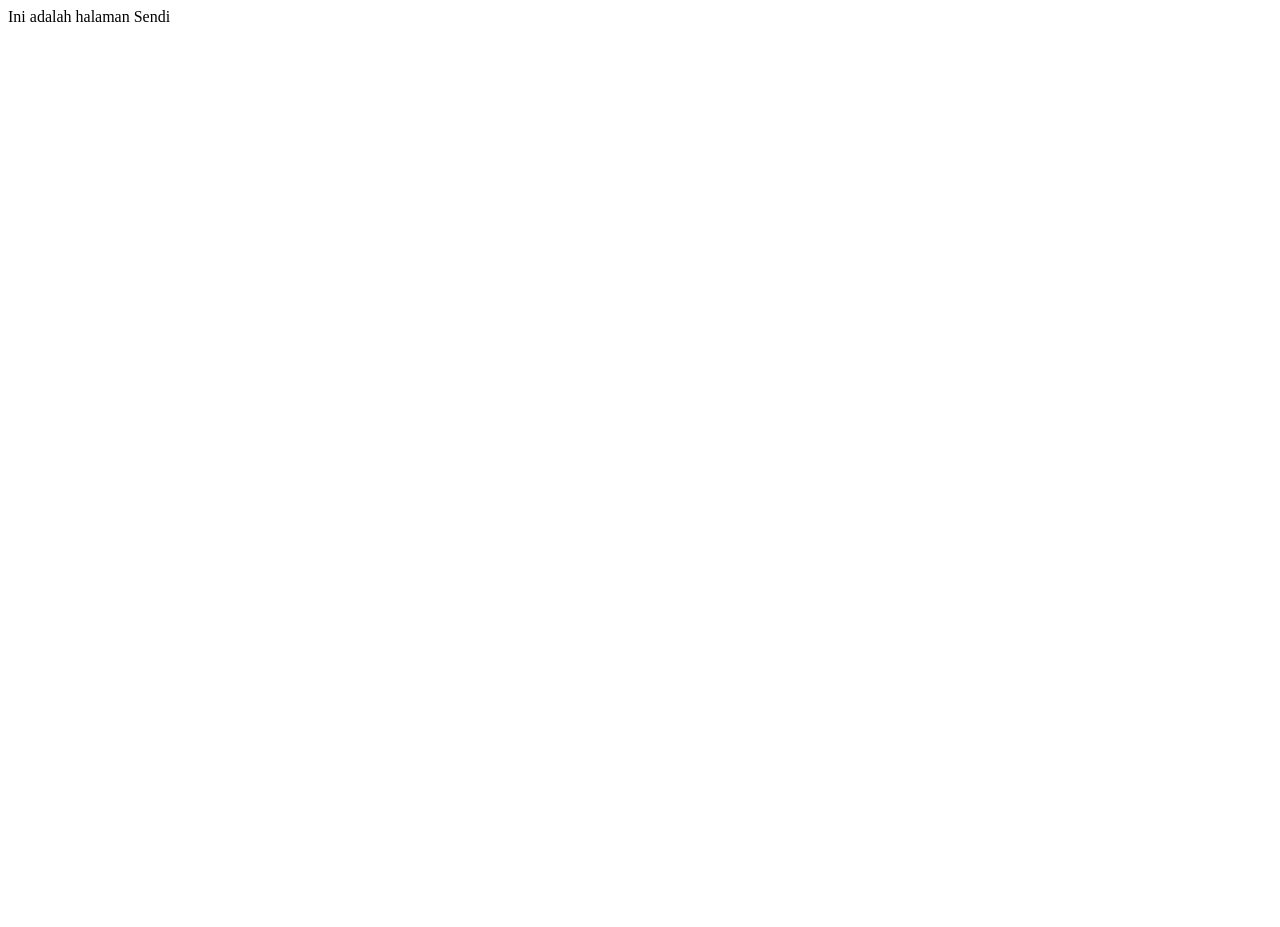
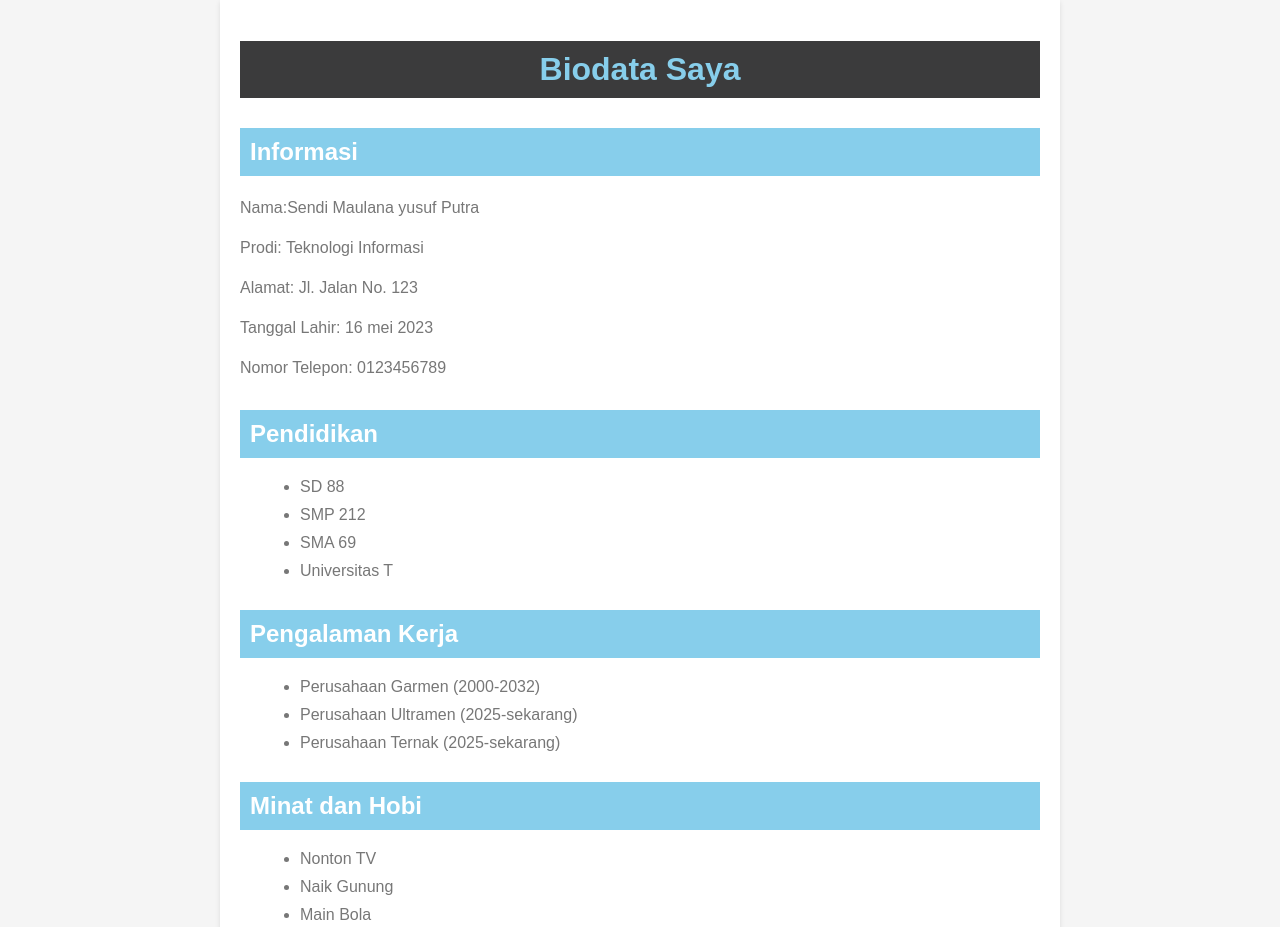
Before and after one commit to LawlietEL/cloudcomputing-uas, a plain HTML site: page sendi.html in a window 1280 px wide. Before the commit the page ends 800 px from the top, so only its background shows below. Drawn offline with Linux system fonts and the light colour scheme.

Commit message:
Update sendi.html

```diff
--- a/sendi.html
+++ b/sendi.html
@@ -1 +1,96 @@
-<div>Ini adalah halaman Sendi</div>
+<!DOCTYPE html>
+<html>
+<head>
+    <title>Biodata Mahasiswa Takumi</title>
+    <style>
+        body {
+            font-family: Arial, sans-serif;
+            background-color: #f5f5f5;
+            margin: 0;
+            padding: 0;
+        }
+
+        h1 {
+            color: #333;
+            text-align: center;
+            padding-top: 30px;
+        }
+
+        h2 {
+            color: #666;
+            margin-top: 30px;
+        }
+
+        p {
+            color: #777;
+            line-height: 1.5;
+        }
+
+        ul {
+            list-style-type: disc;
+            margin-left: 20px;
+            color: #777;
+        }
+
+        li {
+            margin-bottom: 10px;
+        }
+
+        .container {
+            max-width: 800px;
+            margin: 0 auto;
+            padding: 20px;
+            background-color: #fff;
+            box-shadow: 0 2px 5px rgba(0, 0, 0, 0.1);
+        }
+
+        .bg-grey {
+            background-color: #3b3b3c;
+            color: #87ceeb;
+            padding: 10px;
+            margin-bottom: 20px;
+        }
+
+        .bg-blue {
+            background-color: #87ceeb;
+            color: #fff;
+            padding: 10px;
+            margin-bottom: 20px;
+        }
+    </style>
+</head>
+<body>
+    <div class="container">
+        <h1 class="bg-grey">Biodata Saya</h1>
+
+        <h2 class="bg-blue">Informasi </h2>
+        <p>Nama:Sendi Maulana yusuf Putra</p>
+        <p>Prodi: Teknologi Informasi </p>
+        <p>Alamat: Jl. Jalan No. 123 </p>
+        <p>Tanggal Lahir: 16 mei 2023</p>
+        <p>Nomor Telepon: 0123456789</p>
+
+        <h2 class="bg-blue">Pendidikan</h2>
+        <ul>
+            <li>SD 88</li>
+            <li>SMP 212</li>
+            <li>SMA 69</li>
+            <li>Universitas T</li>
+        </ul>
+
+        <h2 class="bg-blue">Pengalaman Kerja</h2>
+        <ul>
+            <li>Perusahaan Garmen (2000-2032)</li>
+            <li>Perusahaan Ultramen (2025-sekarang)</li>
+           <li>Perusahaan Ternak (2025-sekarang)</li>
+        </ul>
+
+        <h2 class="bg-blue">Minat dan Hobi</h2>
+        <ul>
+            <li>Nonton TV</li>
+            <li>Naik Gunung</li>
+            <li>Main Bola</li>
+        </ul>
+    </div>
+</body>
+</html>
```
